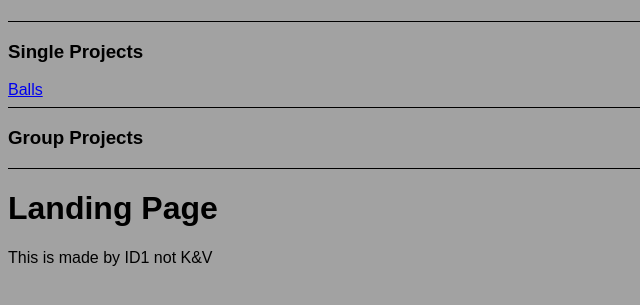
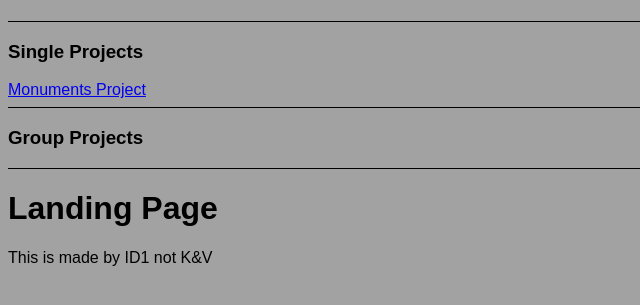
Before and after one commit to marieDv/monuments-project, a plain HTML site: page index.html in a window 1280 px wide. Shown: the part 59-364 px from the top of the page, without its empty margins (0-640 px from the left). Drawn offline with Linux system fonts and the light colour scheme.

Commit message:
changed to monument project

```diff
--- a/index.html
+++ b/index.html
@@ -17,7 +17,7 @@
   <h1>Overview projects</h1>
   <hr>
   <h3>Single Projects</h3>
-  <a href="./single/marie/index.html">Balls</a>
+  <a href="./single/marie/index.html">Monuments Project</a>
   <hr>
   <h3>Group Projects</h3>
   <m-footer base="false" title="Landing Page"></m-footer>
```
